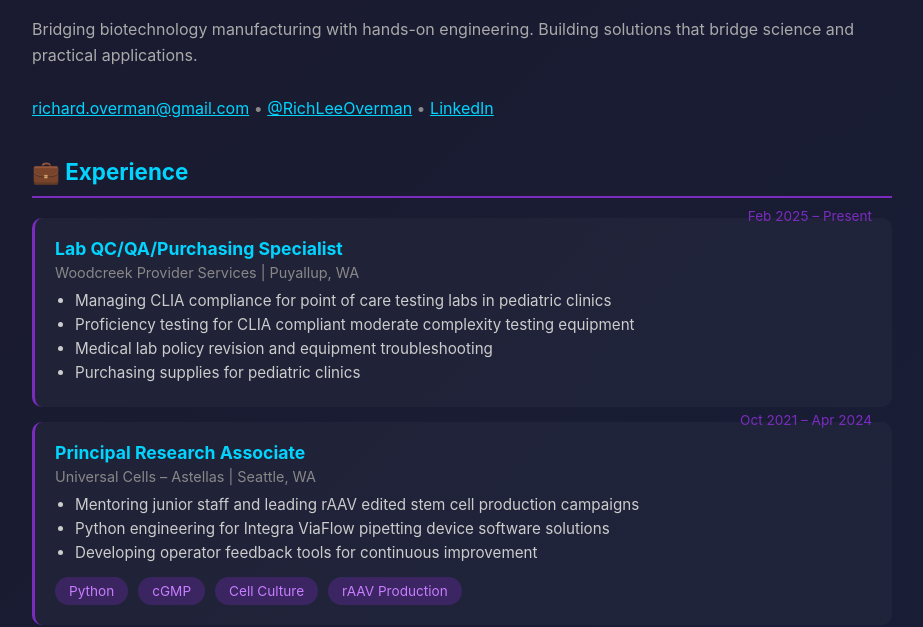
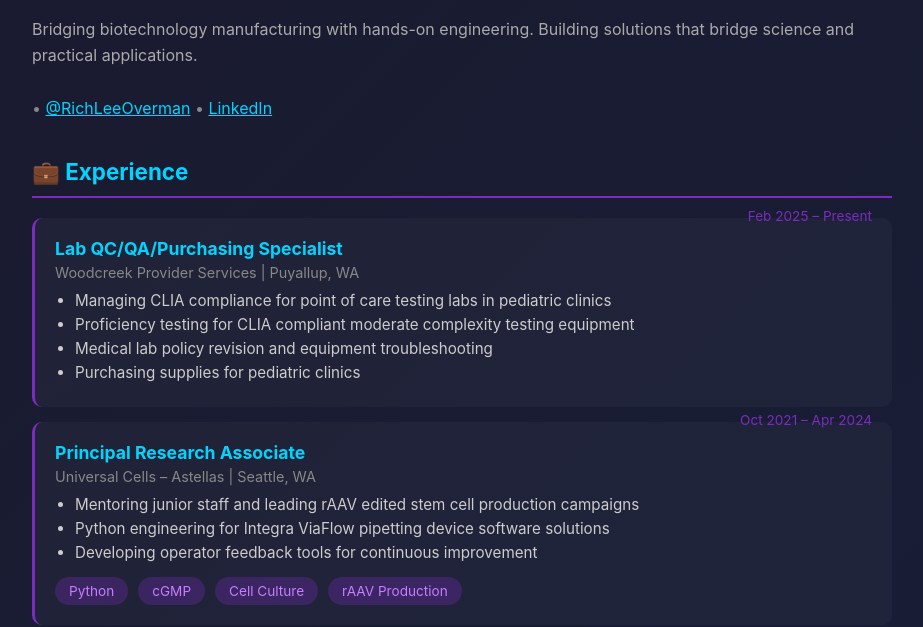
Before and after one commit to RichardO82/Homepage, a plain HTML site: page index.html in a window 1280 px wide. Shown: the part 118-745 px from the top of the page, without its empty margins (178-1101 px from the left). Drawn offline with Linux system fonts and the light colour scheme.

Commit message:
Remove personal contact info

```diff
--- a/index.html
+++ b/index.html
@@ -212,7 +212,7 @@
     <p class="tagline">Bridging biotechnology manufacturing with hands-on engineering. Building solutions that bridge science and practical applications.</p>
 
     <div class="contact-info">
-        <a href="mailto:richard.overman@gmail.com">richard.overman@gmail.com</a> •
+         •
         <a href="https://x.com/RichLeeOverman" target="_blank">@RichLeeOverman</a> •
         <a href="https://www.linkedin.com/in/richard-overman-699415115" target="_blank">LinkedIn</a>
     </div>
```
